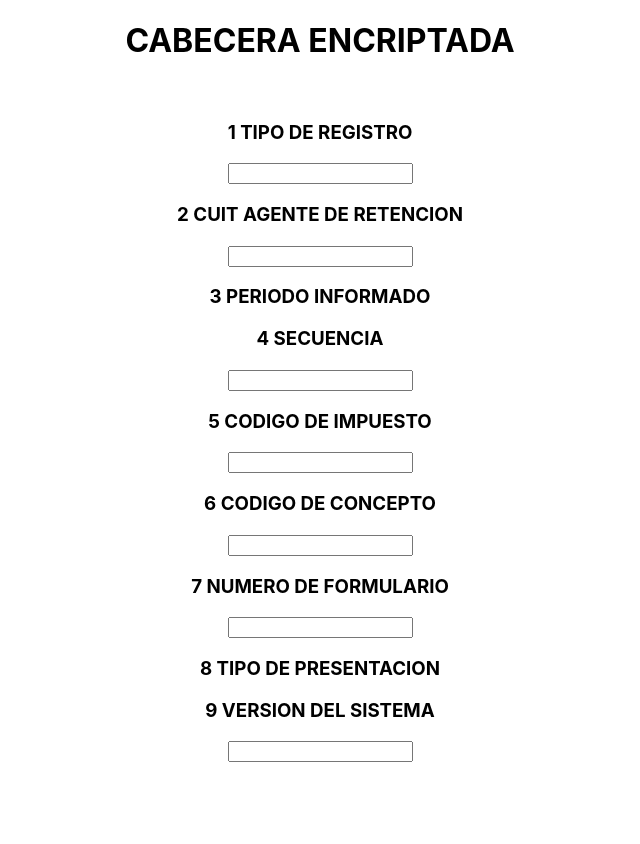
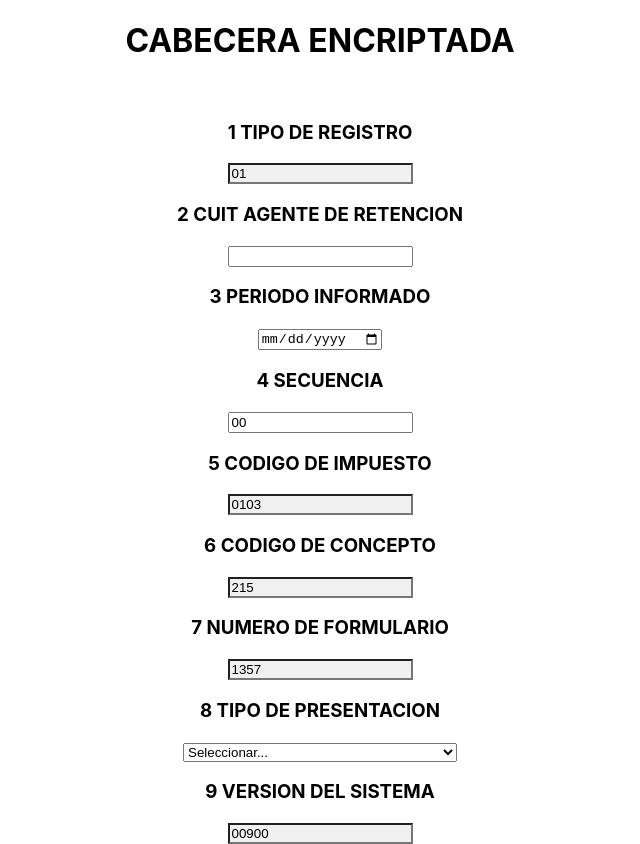
Before and after one commit to Taiel98/rf1357-900t, a React (Create React App) app: page / in a window 1280 px wide. Shown: the whole page, without its empty margins (320-960 px from the left). Before the commit the page ends 800 px from the top, so only its background shows below. Built offline with nearby package versions, Linux system fonts and the light colour scheme.

Commit message:
preparando registro 1

```diff
--- a/src/Components/DateInput.js
+++ b/src/Components/DateInput.js
@@ -1,7 +1,13 @@
 import React from "react";
 
-function DateInput() {
-    <input type="date" />
+function DateInput(props) {
+    return (
+        <input
+            type="date"
+            value={props.value || ''}
+            onChange={props.onChange}
+        />
+    )
 }
 
 export default DateInput;
--- a/src/Components/NumberInput.js
+++ b/src/Components/NumberInput.js
@@ -1,9 +1,33 @@
 import React from "react";
 
-function NumberInput (props) {
+function NumberInput(props) {
+    const handleChange = (e) => {
+        // Solo permitir números en el valor
+        let value = e.target.value.replace(/[^0-9]/g, '');
+
+        // Aplicar maxLength si está definido
+        if (props.maxLength && value.length > props.maxLength) {
+            value = value.slice(0, props.maxLength);
+        }
+
+        e.target.value = value;
+
+        // Llamar al onChange del padre si existe
+        if (props.onChange) {
+            props.onChange(e);
+        }
+    };
+
     return (
-        <input type="number" maxLength={props}/>
+        <input
+            type="text"
+            defaultValue={props.value || ''}
+            readOnly={props.readOnly || false}
+            onChange={props.readOnly ? undefined : handleChange}
+            maxLength={props.maxLength}
+            style={props.readOnly ? {backgroundColor: '#f0f0f0'} : {}}
+        />
     )
 }
 
-export default NumberInput
+export default NumberInput;
--- a/src/Components/OptionInput.js
+++ b/src/Components/OptionInput.js
@@ -1,8 +1,8 @@
 import React from "react";
 
-function OptionInput(props){
-    return(
-        <option value={props}>{props}</option>
+function OptionInput(props) {
+    return (
+        <option value={props.value}>{props.label || props.value}</option>
     )
 }
 
--- a/src/Components/SelectInput.js
+++ b/src/Components/SelectInput.js
@@ -1,8 +1,16 @@
 import React from "react";
 
 function SelectInput(props) {
-    <select name={props} id={props}>
+    return (
+        <select
+            name={props.name}
+            id={props.id}
+            value={props.value || ''}
+            onChange={props.onChange}
+        >
+            {props.children}
+        </select>
+    )
+}
 
-    </select>
-}
-export default SelectInput;
+export default SelectInput
--- a/src/Routes/Registro1.js
+++ b/src/Routes/Registro1.js
@@ -1,37 +1,53 @@
-import React from "react";
+import React, { useState } from "react";
 import NumberInput from '../Components/NumberInput';
-import Dateinput from "../Components/DateInput"
+import DateInput from "../Components/DateInput"
 import SelectInput from "../Components/SelectInput";
 import OptionInput from "../Components/OptionInput";
 
 function Registro1(){
+    const [tipoPresentacion, setTipoPresentacion] = useState('');
+
+    const handleSelectChange = (e) => {
+        setTipoPresentacion(e.target.value);
+    };
+
     return(
         <>
             <h1>CABECERA ENCRIPTADA</h1>
             <br/>
             <h3>1 TIPO DE REGISTRO</h3>
-            <NumberInput/>
+            <NumberInput value="01" readOnly={true} />
+
             <h3>2 CUIT AGENTE DE RETENCION</h3>
-            <NumberInput/>
+            <NumberInput maxLength={11}/>
+
             <h3>3 PERIODO INFORMADO</h3>
-            <Dateinput/>
+            <DateInput />
+
             <h3>4 SECUENCIA</h3>
-            <NumberInput/>
+            <NumberInput value="00" maxLength={2}/>
+
             <h3>5 CODIGO DE IMPUESTO</h3>
-            <NumberInput/>
+            <NumberInput value="0103" readOnly={true} />
+
             <h3>6 CODIGO DE CONCEPTO</h3>
-            <NumberInput/>
+            <NumberInput value="215" readOnly={true} />
+
             <h3>7 NUMERO DE FORMULARIO</h3>
-            <NumberInput/>
+            <NumberInput value="1357" readOnly={true} />
+
             <h3>8 TIPO DE PRESENTACION</h3>
-            <SelectInput>
-                <OptionInput/>
-                <OptionInput/>
-                <OptionInput/>
-                <OptionInput/>
+            <SelectInput value={tipoPresentacion} onChange={handleSelectChange}>
+                <OptionInput value="" label="Seleccionar..." />
+                <OptionInput value="1" label="ANUAL" />
+                <OptionInput value="2" label="FINAL" />
+                <OptionInput value="3" label="INFORMATIVA" />
+                <OptionInput value="4" label="ANUAL -> DISTRACTO ENERO - MARZO" />
             </SelectInput>
+
+
             <h3>9 VERSION DEL SISTEMA</h3>
-            <NumberInput/>
+            <NumberInput value="00900" readOnly={true} />
         </>
     )
 }
```
